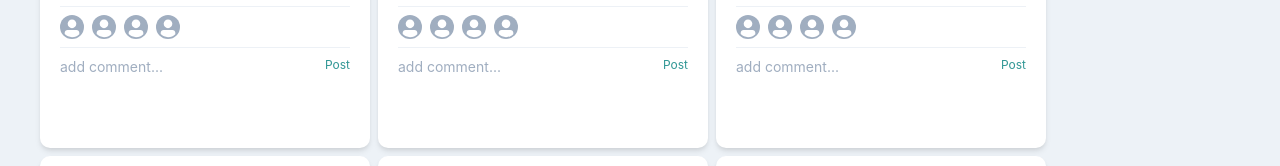
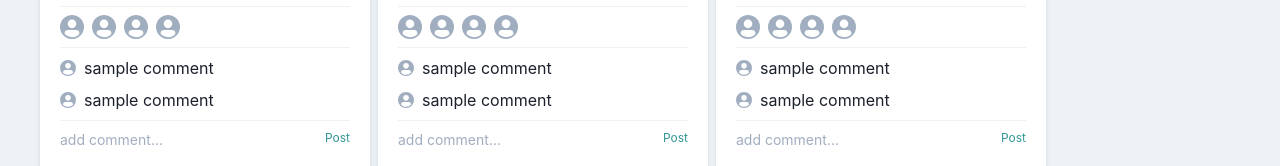
Before and after one commit to nakashi120/artistic-baby, a React (Create React App) app in the folder code/react_web_front/: page /home in a window 1280 px wide. Shown: the part 512-678 px from the top of the page. Built offline with nearby package versions, Linux system fonts and the light colour scheme.

Commit message:
Added comment display area

```diff
--- a/code/react_web_front/src/components/atoms/button/LikeButtonWithCount.tsx
+++ b/code/react_web_front/src/components/atoms/button/LikeButtonWithCount.tsx
@@ -1,7 +1,12 @@
-import type { HTMLChakraProps } from "@chakra-ui/react"
-import { Box, chakra, Icon, Text, Tooltip } from "@chakra-ui/react"
-import type { HTMLMotionProps } from "framer-motion"
-import { motion, useAnimation } from "framer-motion"
+import {
+  Box,
+  chakra,
+  HTMLChakraProps,
+  Icon,
+  Text,
+  Tooltip,
+} from "@chakra-ui/react"
+import { HTMLMotionProps, motion, useAnimation } from "framer-motion"
 import type { VFC } from "react"
 import { useState } from "react"
 import { AiFillHeart, AiOutlineHeart } from "react-icons/ai"
@@ -37,7 +42,7 @@ const LikeButtonWithCount: VFC<LikeButtonWithCountProps> = (
           cursor="pointer"
           onClick={toggleLike}
           animate={controls}
-          transition={{ duration: 0.2 }}
+          transition={{ duration: 2 }}
         >
           <Icon
             as={isLike ? AiFillHeart : AiOutlineHeart}
--- a/code/react_web_front/src/components/organisms/post/PostCard.tsx
+++ b/code/react_web_front/src/components/organisms/post/PostCard.tsx
@@ -24,7 +24,7 @@ export const PostCard: VFC<Props> = memo((props) => {
   const { avatarName, avatarImageSrc, postImageSrc } = props
 
   return (
-    <Box w="330px" h="550px" bg="white" borderRadius="10px" shadow="md" p={5}>
+    <Box w="330px" h="600px" bg="white" borderRadius="10px" shadow="md" p={5}>
       <Stack textAlign="left">
         <AvatarAndName name={avatarName} src={avatarImageSrc} size="sm" />
         <Image
@@ -47,6 +47,19 @@ export const PostCard: VFC<Props> = memo((props) => {
           <Avatar size="xs" />
           <Avatar size="xs" />
         </HStack>
+        {/* Other user's comment display area */}
+        <Divider orientation="horizontal" />
+        <Stack>
+          <HStack>
+            <Avatar size="2xs" />
+            <Text>sample comment</Text>
+          </HStack>
+          <HStack>
+            <Avatar size="2xs" />
+            <Text>sample comment</Text>
+          </HStack>
+        </Stack>
+        {/* Comment post area */}
         <Divider orientation="horizontal" />
         <Flex>
           <Input placeholder="add comment..." size="sm" variant="unstyled" />
```
